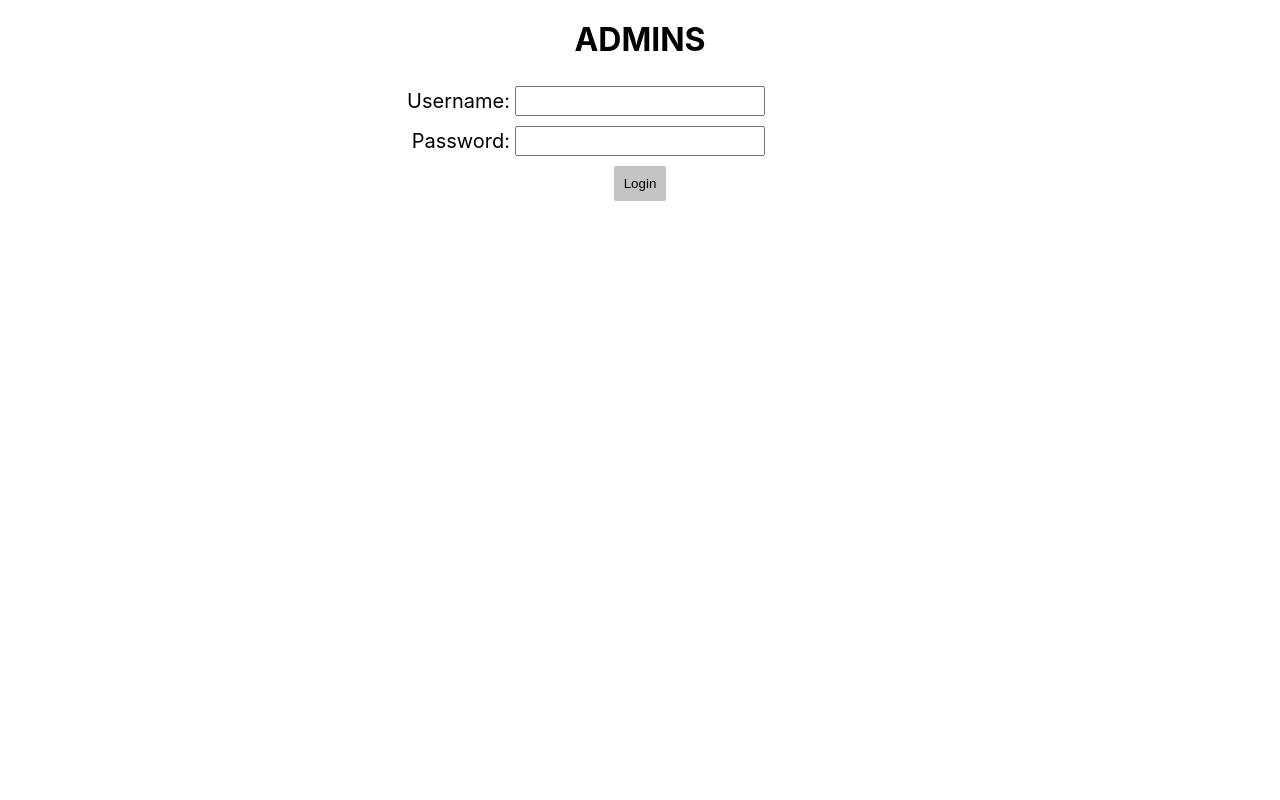
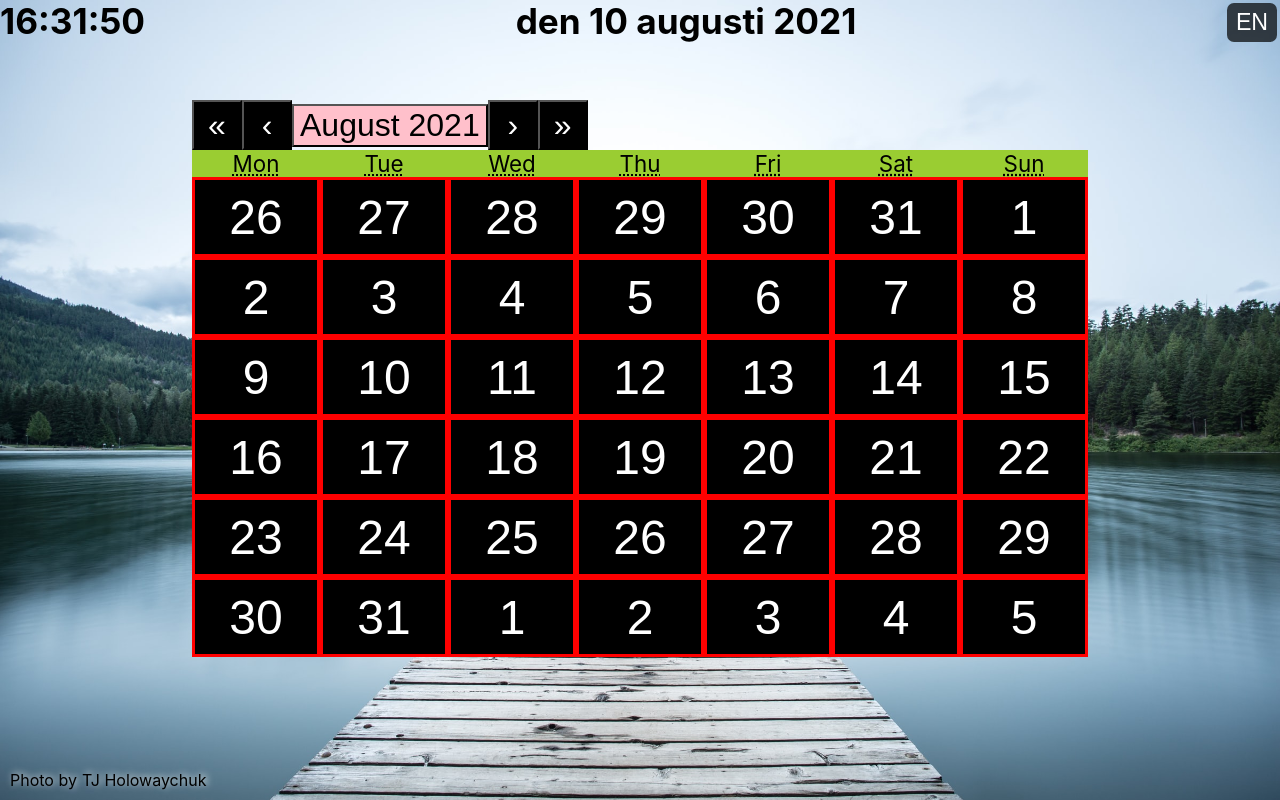
Before and after one commit to Claudiu-Ionel/LaundryDay, a React (Create React App) app: page / in a window 1280 px wide. Built offline with nearby package versions, Linux system fonts and the light colour scheme.

Commit message:
created Cal component

```diff
--- a/src/App.css
+++ b/src/App.css
@@ -8,3 +8,7 @@
   flex-direction: column;
   align-items: center;
 }
+
+main {
+  position: relative;
+}
--- a/src/App.js
+++ b/src/App.js
@@ -1,19 +1,16 @@
-import { createContext, useContext, useState } from 'react';
-import './App.css';
+import { createContext, useContext, useState } from "react";
+import "./App.css";
 // Back end components:
-import RegistrationDBMS from './pages/DBMS/Registration_DBMS.jsx'
-import LoginDBMS from './pages//DBMS/Login_DBMS.jsx'
-import DBMS from './pages/DBMS/DBMS.jsx';
-import AddTenant from './Components/AddTenant/AddTenant';
+import RegistrationDBMS from "./pages/DBMS/Registration_DBMS.jsx";
+import LoginDBMS from "./pages//DBMS/Login_DBMS.jsx";
+import DBMS from "./pages/DBMS/DBMS.jsx";
+import AddTenant from "./Components/AddTenant/AddTenant";
 // Front end components:
-import Background from './Components/FrontEnd/background/background';
-import LoginForm from './Components/FrontEnd/LoginForm/Login';
-import TimePicker from './Components/FrontEnd/TimePicker/TimePicker';
-import {
-  BrowserRouter as Router,
-  Switch,
-  Route
-} from 'react-router-dom'
+import Background from "./Components/FrontEnd/background/background";
+import LoginForm from "./Components/FrontEnd/LoginForm/Login";
+import Cal from "./Components/FrontEnd/Calendar/Cal";
+import TimePicker from "./Components/FrontEnd/TimePicker/TimePicker";
+import { BrowserRouter as Router, Switch, Route } from "react-router-dom";
 
 export const AppContext = createContext();
 
@@ -29,10 +26,12 @@ function App() {
   const globalState = {
     admin,
     setAdmin,
-  }
+  };
   return (
-    <>
-      <div className="App">
+    <main>
+      <Background />
+      <Cal />
+      {/*<div className="App">
       <AppContext.Provider value={globalState}>
         <Router>
           <Switch>
@@ -45,8 +44,8 @@ function App() {
           </Switch>
         </Router>
       </AppContext.Provider>
-      </div>
-    </>
+    </div>*/}
+    </main>
   );
 }
 
--- /dev/null
+++ b/src/Components/FrontEnd/Calendar/Cal.jsx
@@ -0,0 +1,14 @@
+import { useState, useEffect } from "react";
+import Calendar from "react-calendar";
+
+import "./cal.css";
+
+function Cal() {
+  return (
+    <div className="calendar-container">
+      <Calendar />
+    </div>
+  );
+}
+
+export default Calendar;
--- /dev/null
+++ b/src/Components/FrontEnd/Calendar/cal.css
@@ -0,0 +1,45 @@
+/* The calendar element: */
+.react-calendar {
+  position: absolute;
+  left: 0;
+  right: 0;
+  margin-left: auto;
+  margin-right: auto;
+  width: 70%;
+  top: 100px;
+}
+
+/* the GLOBAL day tiles: */
+.react-calendar__tile {
+  border: red 3px solid;
+}
+
+.react-calendar__month-view__days__day {
+  background: #000;
+  font-size: 3rem;
+  height: 80px;
+  color: #fff;
+}
+
+/* days of week tiles: */
+.react-calendar__month-view__weekdays__weekday {
+  background: yellowgreen;
+  display: flex;
+  font-size: 1.4rem;
+  justify-content: center;
+}
+
+/* month/year tile: */
+.react-calendar__navigation__label {
+  font-size: 2rem;
+  background: pink;
+}
+
+/* nav arrows tiles: */
+.react-calendar__navigation__arrow {
+  color: #fff;
+  font-size: 2rem;
+  background: #000;
+  width: 50px;
+  height: 50px;
+}
--- a/src/Components/FrontEnd/background/background.css
+++ b/src/Components/FrontEnd/background/background.css
@@ -1,18 +1,18 @@
 /* backgrounds: */
 .winter {
-  background-image: url('/src/img/backgrounds/aaron-burden-5AiWn2U10cw-unsplash.jpg');
+  background-image: url("/src/img/backgrounds/aaron-burden-5AiWn2U10cw-unsplash.jpg");
 }
 
 .spring {
-  background-image: url('/src/img/backgrounds/ryan-stone-jV2cNlH4e6A-unsplash.jpg');
+  background-image: url("/src/img/backgrounds/ryan-stone-jV2cNlH4e6A-unsplash.jpg");
 }
 
 .summer {
-  background-image: url('/src/img/backgrounds/tj-holowaychuk-1EYMue_AwDw-unsplash.jpg');
+  background-image: url("/src/img/backgrounds/tj-holowaychuk-1EYMue_AwDw-unsplash.jpg");
 }
 
 .autumn {
-  background-image: url('/src/img/backgrounds/sora-sagano-Q-wPqMx3X1I-unsplash.jpg');
+  background-image: url("/src/img/backgrounds/sora-sagano-Q-wPqMx3X1I-unsplash.jpg");
 }
 
 .winter,
@@ -22,6 +22,7 @@
   background-size: cover;
   width: 100vw;
   height: 100vh;
+  position: absolute;
 }
 
 /* Time, date and the language block: */
```
Also changed, not shown: src/pages/Main/Main.jsx (deleted, +0 -35 lines), src/pages/Main/main.css (deleted, +0 -23 lines), src/Components/FrontEnd/Calendar/Calendar.jsx (deleted), src/Components/FrontEnd/Calendar/calendar.css (deleted). Lines whose indentation alone changed are shown as unchanged.
